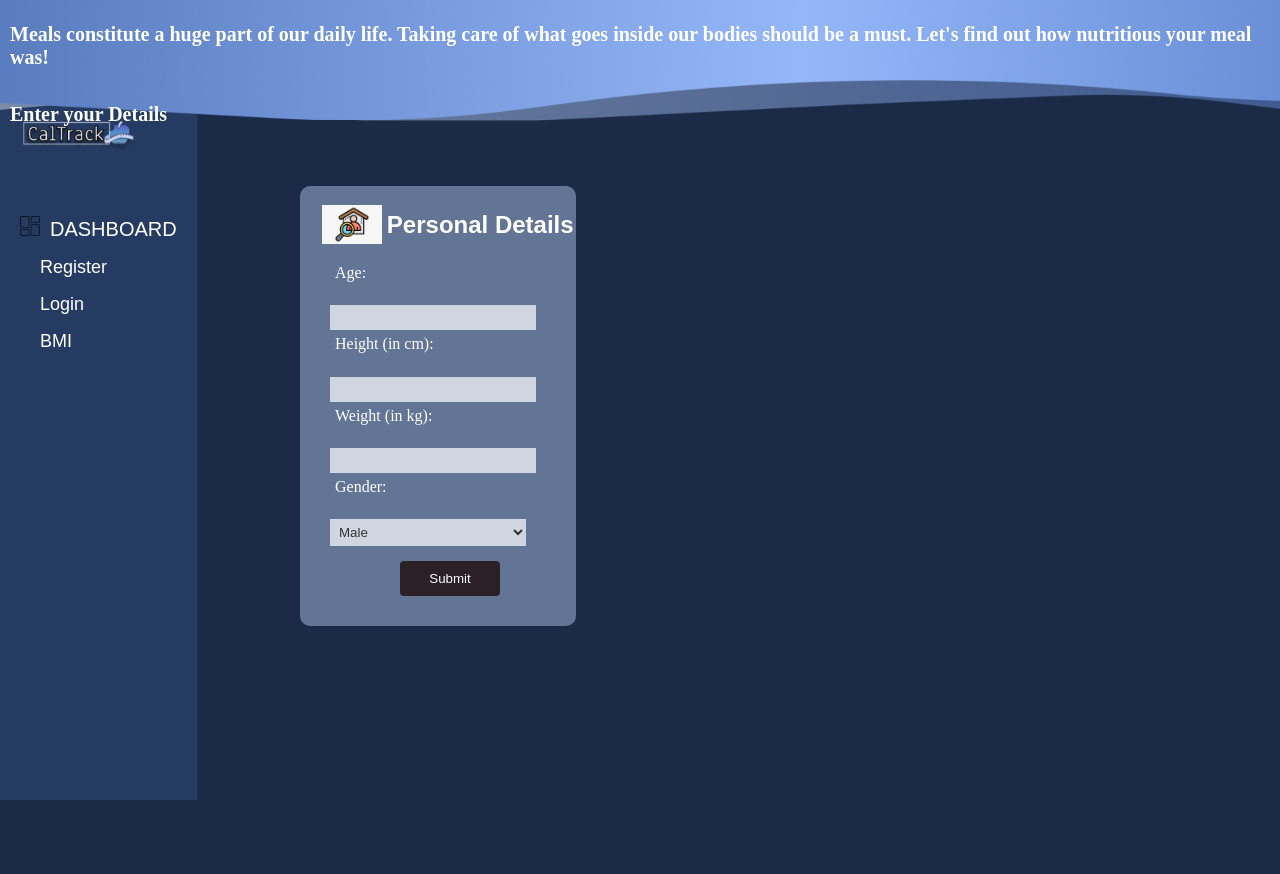
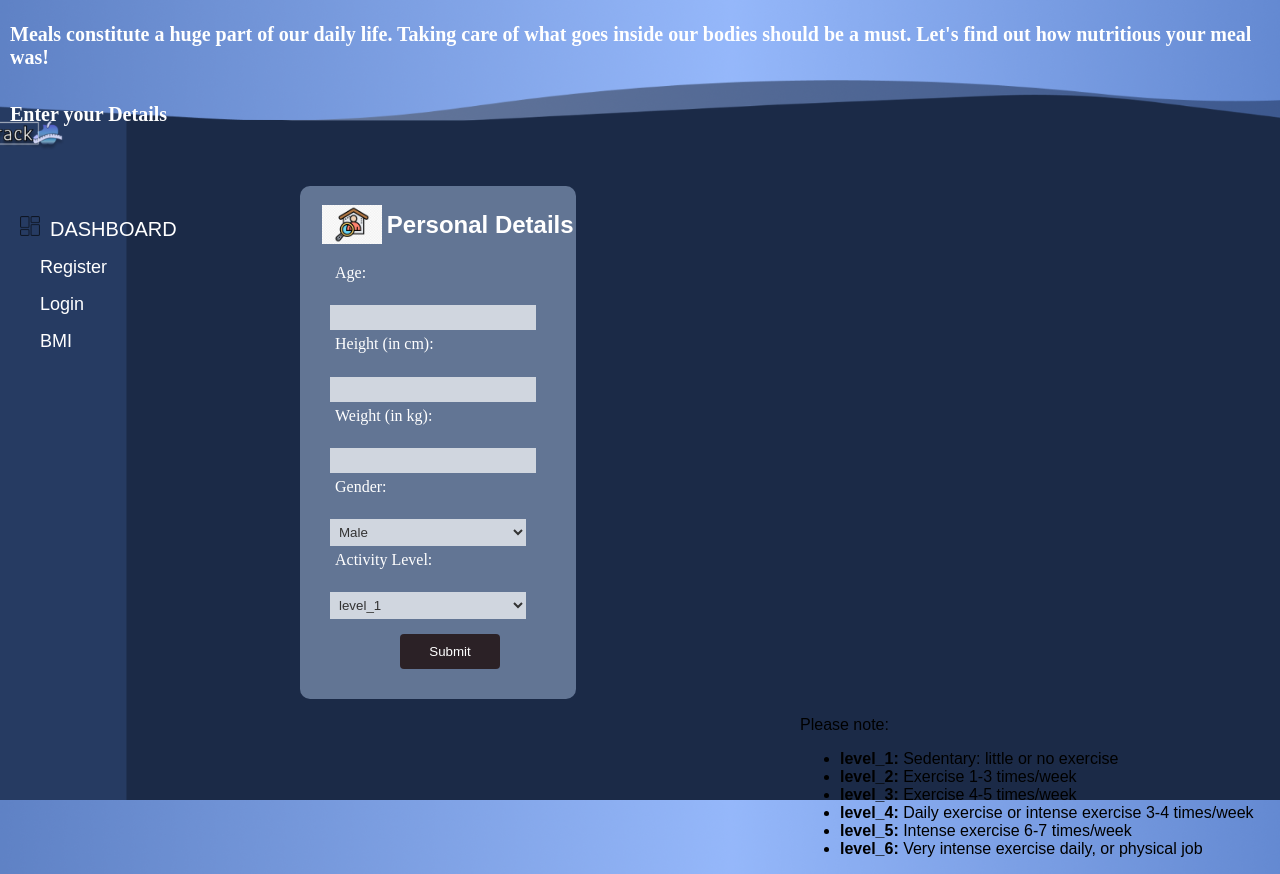
Before and after one commit to Neermita18/Nutritionalreq_Software_Engineering_Project, a Flask app: page /data in a window 1280 px wide. Before the commit the page ends 800 px from the top, so only its background shows below. Run offline with Flask 3, Linux system fonts and the light colour scheme.

Commit message:
Added new table Userdetails to store activity level along with other details

```diff
--- a/main.py
+++ b/main.py
@@ -7,7 +7,7 @@
 import requests
 from datetime import datetime
 from werkzeug.security import generate_password_hash, check_password_hash
-from models import db,User, Meals, Details
+from models import db,User, Meals, Details, Userdetails
 import ast
 from sqlalchemy import desc
 from datetime import timedelta
@@ -262,20 +262,22 @@
         height = request.form['height']
         weight = request.form['weight']
         gender = request.form['gender']
+        activity_level = request.form['activity_level']
 
         # Check if the user exists in the details table
         name = session.get('name')
-        existing_entry = Details.query.filter_by(name=name).first()
+        existing_entry = Userdetails.query.filter_by(name=name).first()
         if existing_entry:
             # If the user exists, update the existing entry
             existing_entry.age = age
             existing_entry.height = height
             existing_entry.weight = weight
             existing_entry.gender = gender
+            existing_entry.activity_level = activity_level
             # Update other fields similarly
         else:
             # If the user doesn't exist, create a new entry
-            new_entry = Details(name=name, age=age, height=height,weight=weight,gender=gender)
+            new_entry = Userdetails(name=name, age=age, height=height,weight=weight,gender=gender,activity_level=activity_level)
             # Add other fields similarly
             db.session.add(new_entry)
 
--- a/templates/data.html
+++ b/templates/data.html
@@ -96,10 +96,32 @@
                     <option value="female">Female</option>
                 </select><br>
             </div>
+            <div class="input-group-data">
+                <label for="activity-level">Activity Level:</label><br>
+                <select id="activity-level" name="activity_level">
+                    <option value="level_1">level_1</option>
+                    <option value="level_2">level_2</option>
+                    <option value="level_3">level_3</option>
+                    <option value="level_4">level_4</option>
+                    <option value="level_5">level_5</option>
+                    <option value="level_6">level_6</option>
+                </select><br>
+            </div>
 
             <input type="submit" value="Submit" style="width: 100%; margin-top:10px;margin-left: 80px; width: 100px; padding: 10px; background-color: rgba(32, 15, 15, 0.823); color: white; border: none; border-radius: 4px; cursor: pointer;">
-
         </form>
+    </div>
+    <div style="vertical-align: top;margin-top:0.5px;margin-left: 800px;float:left">
+        <p>Please note:</p>
+        <ul>
+            <li><b>level_1:</b> Sedentary: little or no exercise</li>
+            <li><b>level_2:</b> Exercise 1-3 times/week</li>
+            <li><b>level_3:</b> Exercise 4-5 times/week</li>
+            <li><b>level_4:</b> Daily exercise or intense exercise 3-4 times/week</li>
+            <li><b>level_5:</b> Intense exercise 6-7 times/week</li>
+            <li><b>level_6:</b> Very intense exercise daily, or physical job</li>
+        </ul>
+    </div>
     </div>
 
 </body>
```
Also changed, not shown: models.py (+16 -0 lines), instance/database.db.
